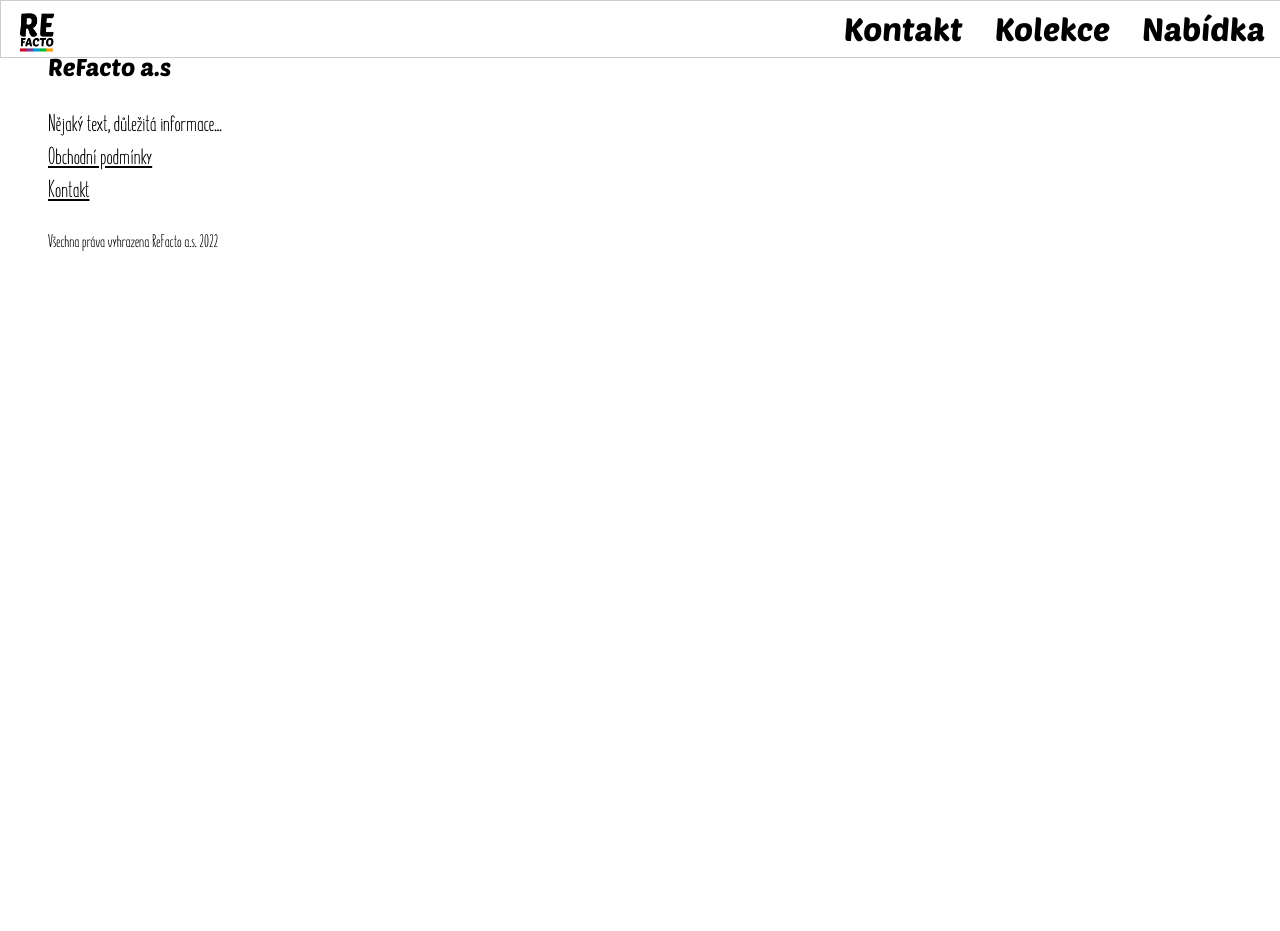
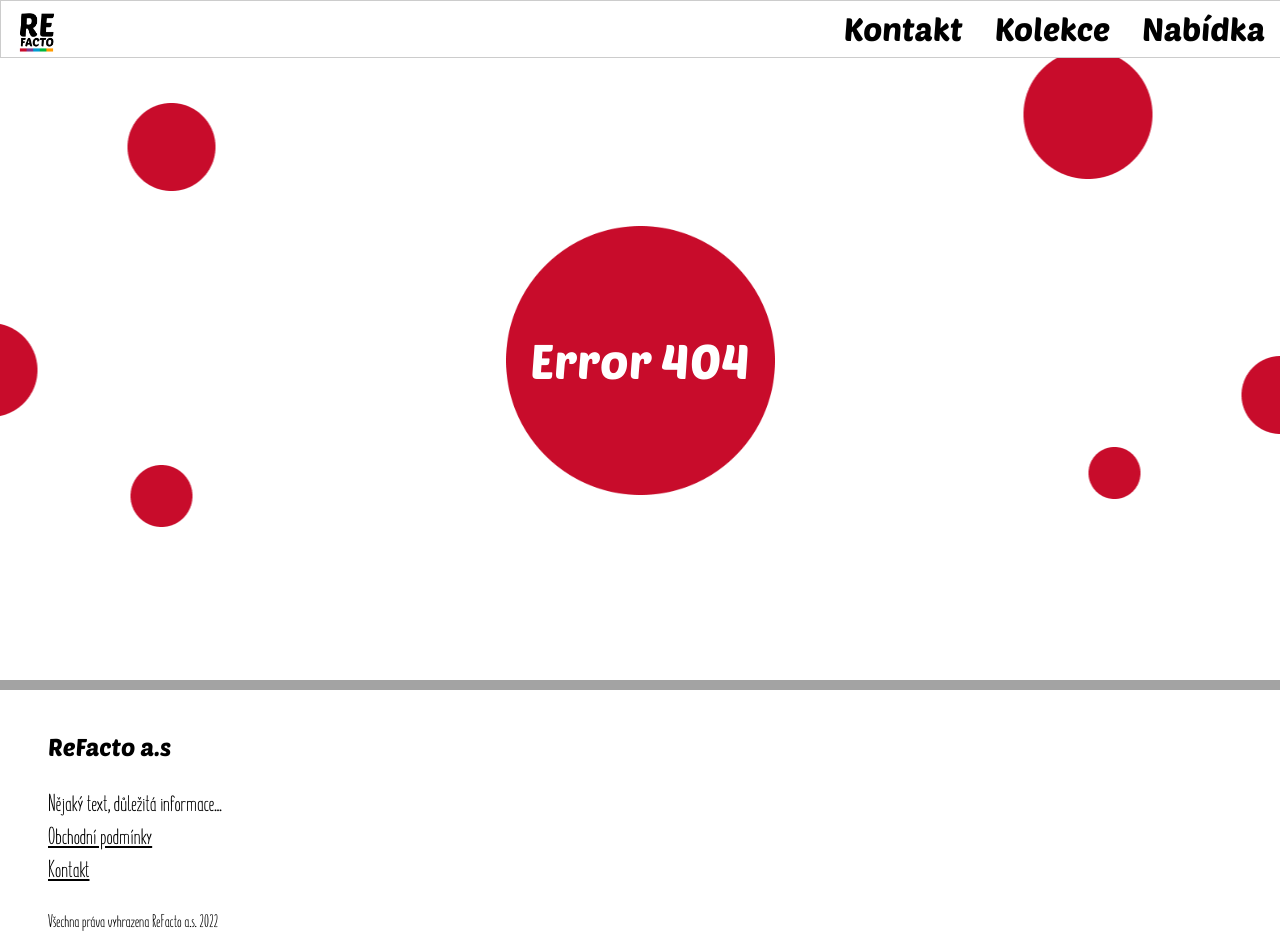
Before and after one commit to Rtizie/refacto-eshop, a Flask app: template app/templates/404.html in a window 1280 px wide. Shown: the top 931 px of the page. Before the commit the page ends 251 px from the top, so only its background shows below. Run offline with Flask 2, Linux system fonts and the light colour scheme; the template is opened without the code that fills it, so the values that code supplies are empty; style sheets or scripts are compiled from the project's sources; some libraries are stand-ins or nearby versions.

Commit message:
404 Page

```diff
--- /dev/null
+++ b/app/static/css/404.css
@@ -0,0 +1,24 @@
+#main {
+  margin-top: 5vh;
+  background-image: url("../images/404-bubbles-red.png");
+  background-repeat: no-repeat;
+  background-position-y: center;
+  background-position-x: center;
+  background-clip: border-box;
+  display: flex;
+  height: 80vh;
+  width: 100vw; }
+  #main #bubble {
+    background-image: url("../images/404-red.png");
+    background-position: center;
+    background-repeat: no-repeat;
+    background-size: 30%;
+    margin: auto;
+    width: 70%;
+    height: 70%;
+    display: flex;
+    text-decoration: none; }
+    #main #bubble h1 {
+      margin: auto;
+      color: white;
+      font-family: 'PoetsenOne'; }
--- /dev/null
+++ b/app/static/scss/404.scss
@@ -0,0 +1,27 @@
+#main{
+    margin-top: 5vh;
+    background-image: url('../images/404-bubbles-red.png');
+    background-repeat: no-repeat;
+    background-position-y: center;
+    background-position-x: center;
+    background-clip: border-box;
+    display: flex;
+    height: 80vh;
+    width: 100vw;
+    #bubble{
+        background-image: url('../images/404-red.png');
+        background-position: center;
+        background-repeat: no-repeat;
+        background-size: 30%;
+        margin: auto;
+        width: 70%;
+        height: 70%;
+        display: flex;
+        text-decoration: none;
+        h1{
+            margin: auto;
+            color: white;
+            font-family: 'PoetsenOne';
+        }
+    }
+}
--- a/app/templates/404.html
+++ b/app/templates/404.html
@@ -1 +1,31 @@
 {% extends 'base.html' %}
+{% block title %}404 - ReFacto{% endblock %}
+{% block head %}
+    <link rel="stylesheet" href="{{ url_for('static', filename='css/404.css') }}" type="text/css">
+
+{% endblock %}
+
+{% block body %}
+<div id="main">
+    <a href="{{ url_for('home_view') }}" id="bubble" onmouseover="change()" onmouseleave="changeBack()">
+        <h1 class="w3-xxxlarge">Error 404</h1>
+    </a>
+</div>
+{% endblock %}
+{% block scripts %}
+<script>
+    var main =  document.getElementById("main");
+    var bubble = document.getElementById("bubble")
+    function change(){
+        main.style = "background-image: url('{{ url_for('static',filename='images/404-bubbles-blue.png') }}')";
+        bubble.style = "background-image: url('{{ url_for('static',filename='images/404-blue.png') }}')";
+        bubble.lastElementChild.innerHTML = "Vraťme se zpět";
+    }
+    function changeBack(){
+        main.style = "background-image: url('{{ url_for('static',filename='images/404-bubbles-red.png') }}')";
+        bubble.style = "background-image: url('{{ url_for('static',filename='images/404-red.png') }}')";
+        //console.log(bubble.firstChild.textContent)
+        bubble.lastElementChild.innerHTML = "404 Error";
+    }
+</script>
+{% endblock %}
```
Also changed, not shown: app/main.py (+15 -15 lines), app/static/images/404-blue.png (added), app/static/images/404-bubbles-blue.png (added), app/static/images/404-bubbles-red.png (added), app/static/images/404-red.png (added).
